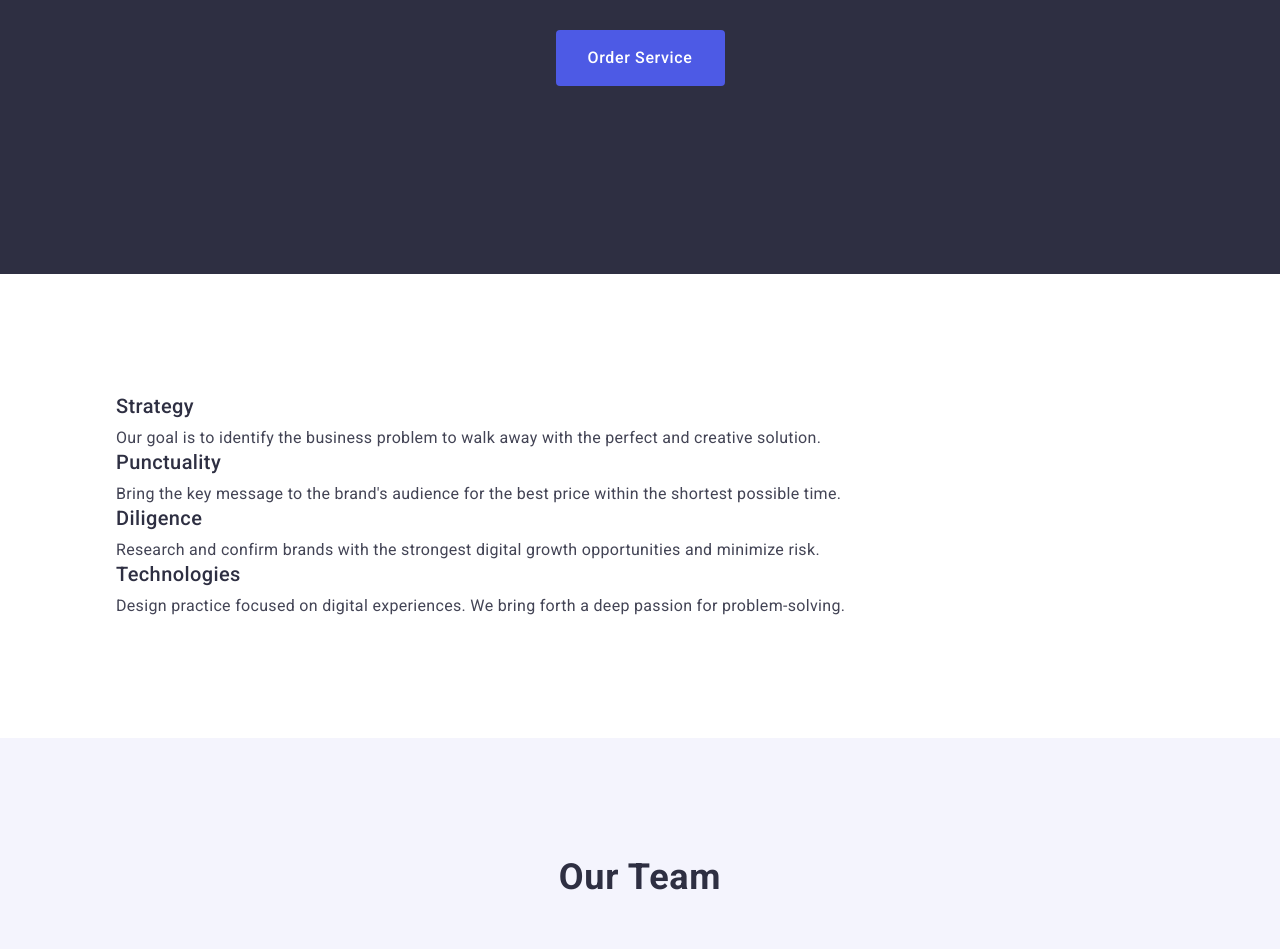
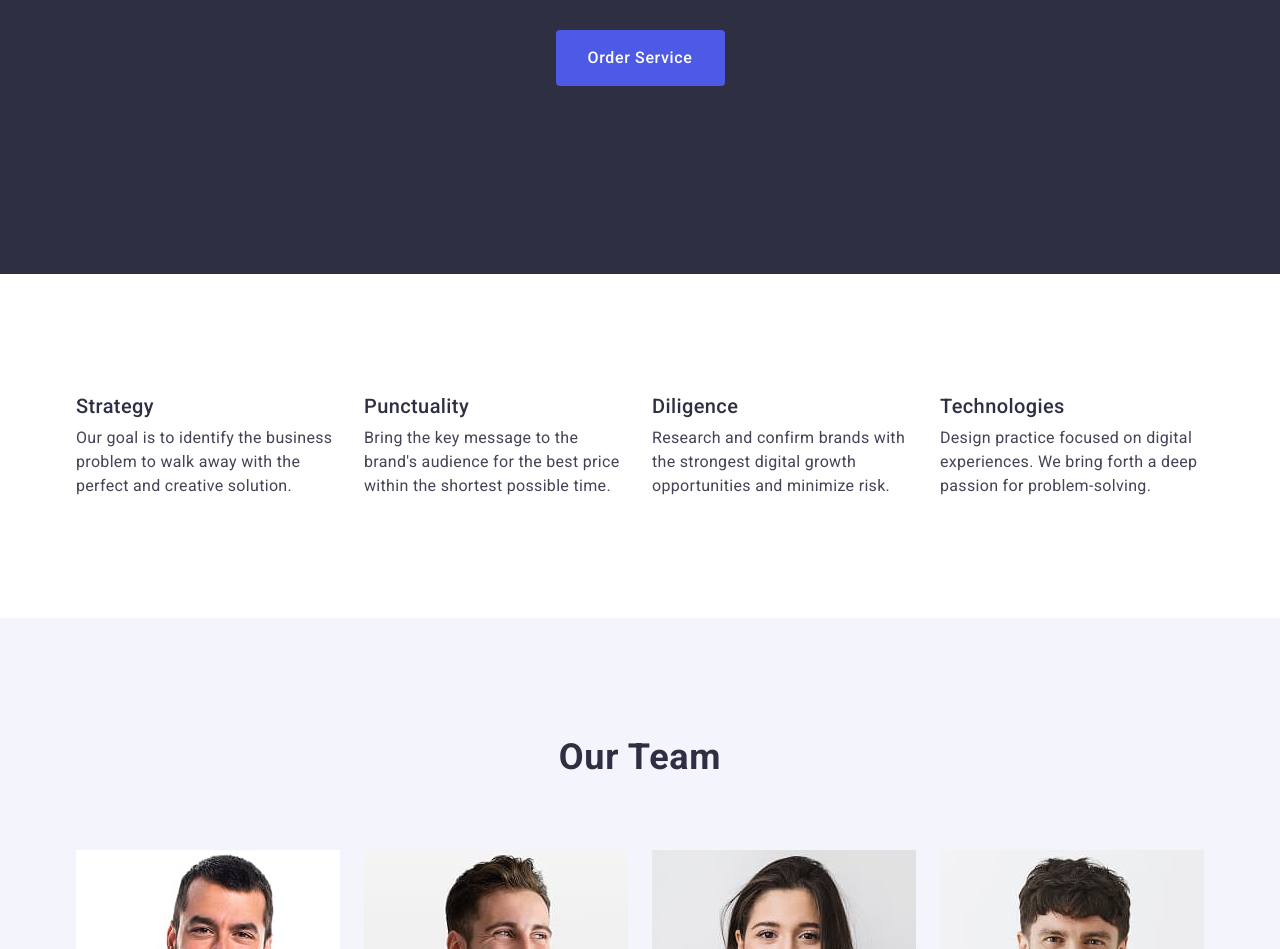
Before and after one commit to OleksiiPodorozhko/goit-markup-hw-03, a website: page index.html in a window 1280 px wide. Shown: the part 398-1347 px from the top of the page. Drawn offline with nearby package versions, Linux system fonts and the light colour scheme.

Commit message:
Finish Features

```diff
--- a/css/styles.css
+++ b/css/styles.css
@@ -21,6 +21,7 @@ ul {
     margin-left: 0;
     margin-bottom: 0;
     margin-top: 0;
+    padding-left: 0;
 }
 
 button {
@@ -40,8 +41,9 @@ h1, h2, h3, h4, h5, h6, p {
 }
 
 .container {
-    max-width: 1158px;
-    padding: 0 15px;
+    width: 1158px;
+    padding-left: 15px;
+    padding-right: 15px;
     margin: 0 auto;
 }
 
@@ -185,6 +187,15 @@ h1, h2, h3, h4, h5, h6, p {
     color: #2e2f42;
 }
 
+.feature-list {
+    display: flex;
+    gap: 24px;
+}
+
+.feature-list-item {
+    width: calc((100% - 72px)/4);
+}
+
 .feature-text {
     font-weight: 400;
     font-size: 16px;
--- a/index.html
+++ b/index.html
@@ -62,29 +62,29 @@
       <section class="section">
         <div class="container">
           <h2 class="visually-hidden">Features</h2>
-          <ul>
-            <li>
+          <ul class="feature-list">
+            <li class="feature-list-item">
               <h3 class="feature-title">Strategy</h3>
               <p class="feature-text">
                 Our goal is to identify the business problem to walk away with
                 the perfect and creative solution.
               </p>
             </li>
-            <li>
+            <li class="feature-list-item">
               <h3 class="feature-title">Punctuality</h3>
               <p class="feature-text">
                 Bring the key message to the brand's audience for the best price
                 within the shortest possible time.
               </p>
             </li>
-            <li>
+            <li class="feature-list-item">
               <h3 class="feature-title">Diligence</h3>
               <p class="feature-text">
                 Research and confirm brands with the strongest digital growth
                 opportunities and minimize risk.
               </p>
             </li>
-            <li>
+            <li class="feature-list-item">
               <h3 class="feature-title">Technologies</h3>
               <p class="feature-text">
                 Design practice focused on digital experiences. We bring forth a
```
